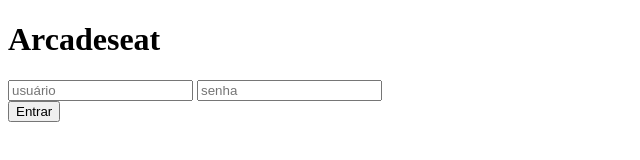
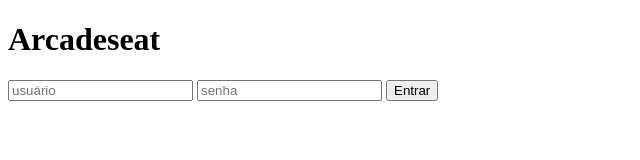
Before and after one commit to fabianafk/arcadeseat, a plain HTML site: page arcadeseat-main/home-main.html in a window 1280 px wide. Shown: the whole page, without its empty margins (0-640 px from the left). Drawn offline with Linux system fonts and the light colour scheme.

Commit message:
acrescentei o form

```diff
--- a/arcadeseat-main/home-main.html
+++ b/arcadeseat-main/home-main.html
@@ -11,10 +11,10 @@
     <header>
         <h1>Arcadeseat</h1>
     </header>
-    <section>
+    <form>
         <input type="text" placeholder="usuário" class="usuario">
         <input type="text" placeholder="senha" class="senha">
-    </section>
-    <button class="entrar">Entrar</button>
+        <button class="entrar">Entrar</button>
+    </form>
 </body>
 </html>
```
